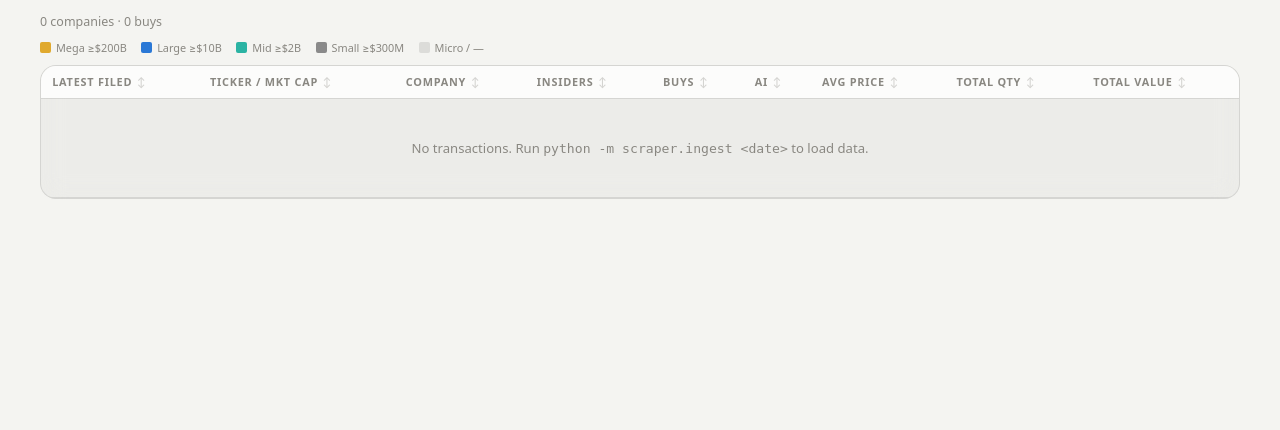
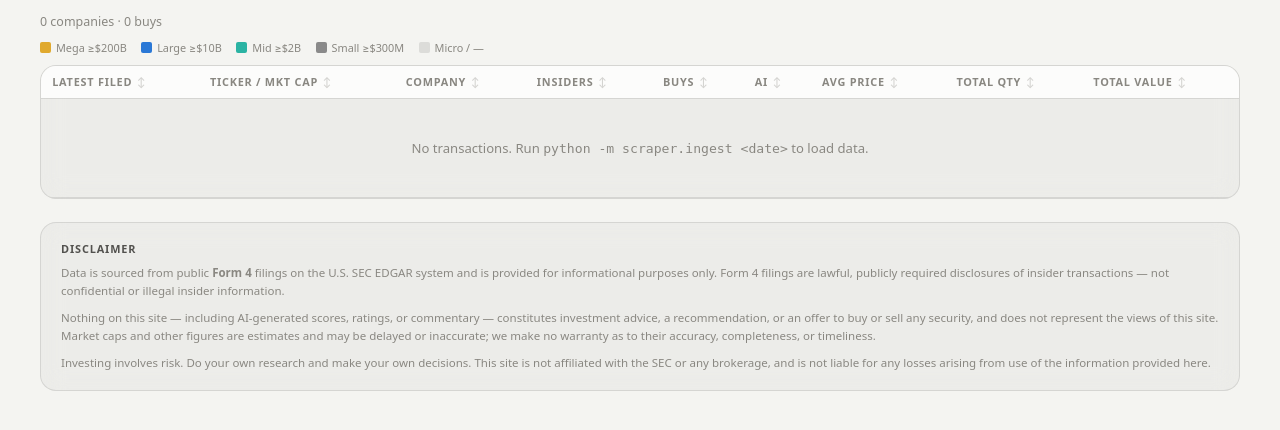
Before and after one commit to crjhappy123/insider-tracker, a FastAPI app: page / in a window 1280 px wide. Shown: the part 295-725 px from the top of the page. Run offline with FastAPI, Linux system fonts and the light colour scheme.

Commit message:
Add disclaimer footer (SEC data source, not investment advice)

```diff
--- a/app/templates/index.html
+++ b/app/templates/index.html
@@ -151,6 +151,10 @@
     .legend{display:flex;gap:.9rem;flex-wrap:wrap;font-size:.68rem;color:var(--muted);margin:.2rem 0 .6rem}
     .legend .k{display:inline-flex;align-items:center;gap:.3rem}
     .legend .sw{width:.7rem;height:.7rem;border-radius:2px;display:inline-block}
+    .disclaimer{margin-top:1.4rem;padding:1.1rem 1.25rem;font-size:.72rem;line-height:1.6;color:var(--muted)}
+    .disclaimer b{color:var(--ink2);display:block;text-transform:uppercase;letter-spacing:.08em;font-size:.68rem;margin-bottom:.4rem}
+    .disclaimer p{margin:0 0 .5rem}
+    .disclaimer p:last-child{margin:0}
   </style>
 </head>
 <body><div class="wrap">
@@ -284,6 +288,13 @@
       {% endfor %}
     </tbody>
   </table></div>
+
+  <footer class="card disclaimer">
+    <b>Disclaimer</b>
+    <p>Data is sourced from public <strong>Form 4</strong> filings on the U.S. SEC EDGAR system and is provided for informational purposes only. Form 4 filings are lawful, publicly required disclosures of insider transactions — not confidential or illegal insider information.</p>
+    <p>Nothing on this site — including AI-generated scores, ratings, or commentary — constitutes investment advice, a recommendation, or an offer to buy or sell any security, and does not represent the views of this site. Market caps and other figures are estimates and may be delayed or inaccurate; we make no warranty as to their accuracy, completeness, or timeliness.</p>
+    <p>Investing involves risk. Do your own research and make your own decisions. This site is not affiliated with the SEC or any brokerage, and is not liable for any losses arising from use of the information provided here.</p>
+  </footer>
 </div>
 <script>
 (function(){
```
Also changed, not shown: functions/_query.js (+11 -0 lines).
